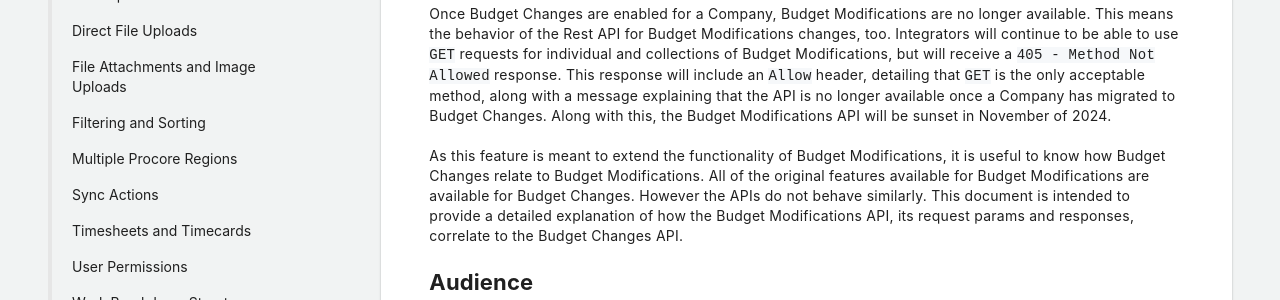
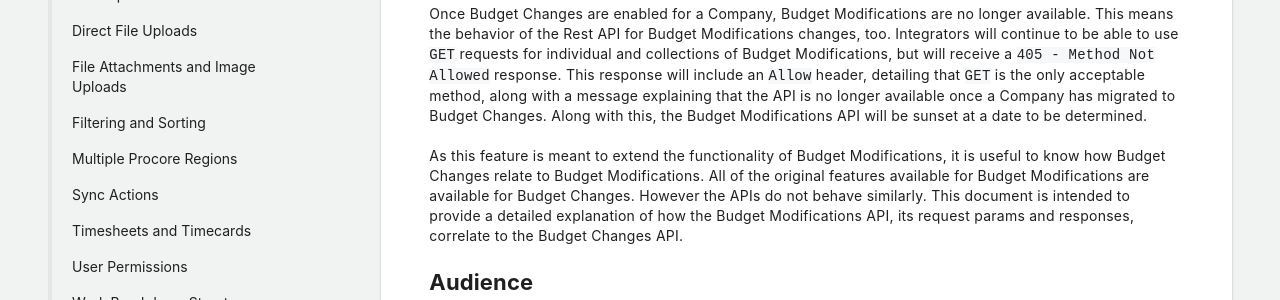
Before and after one commit to procore/documentation, a Jekyll site: the page built from tutorials/tutorial_budget_changes_api.md, in a window 1280 px wide and 900 px high. Shown: the part 483-783 px from the top of the window. Built offline with Jekyll 4.4.1, drawn with Linux system fonts in a browser that asks for light colours; comment, search, counter and statistics services are not loaded.

Commit message:
Removed nov 24 deprecation date, new date tbd (#231)
Co-authored-by: maggiehaun-procore <maggie.haun@procore.com>

```diff
--- a/tutorials/tutorial_budget_changes_api.md
+++ b/tutorials/tutorial_budget_changes_api.md
@@ -11,7 +11,7 @@ Budget Changes are a new feature in Procore Financials that replace the function
 
 Budget Changes represent changes to a Project's Budget that can be workflowed, created from Change Events, connected to existing Change Events, as well as integrated with an ERP system. For more detailed information on usage of the feature through the Procore Web Application, please visit [our support documentation on the Budget Changes feature](https://support.procore.com/product-releases/new-releases/budget-new-budget-changes-feature-for-change-management-in-project-financials).
 
-Once Budget Changes are enabled for a Company, Budget Modifications are no longer available. This means the behavior of the Rest API for Budget Modifications changes, too. Integrators will continue to be able to use `GET` requests for individual and collections of Budget Modifications, but will receive a `405 - Method Not Allowed` response. This response will include an `Allow` header, detailing that `GET` is the only acceptable method, along with a message explaining that the API is no longer available once a Company has migrated to Budget Changes. Along with this, the Budget Modifications API will be sunset in November of 2024.
+Once Budget Changes are enabled for a Company, Budget Modifications are no longer available. This means the behavior of the Rest API for Budget Modifications changes, too. Integrators will continue to be able to use `GET` requests for individual and collections of Budget Modifications, but will receive a `405 - Method Not Allowed` response. This response will include an `Allow` header, detailing that `GET` is the only acceptable method, along with a message explaining that the API is no longer available once a Company has migrated to Budget Changes. Along with this, the Budget Modifications API will be sunset at a date to be determined.
 
 As this feature is meant to extend the functionality of Budget Modifications, it is useful to know how Budget Changes relate to Budget Modifications. All of the original features available for Budget Modifications are available for Budget Changes. However the APIs do not behave similarly. This document is intended to provide a detailed explanation of how the Budget Modifications API, its request params and responses, correlate to the Budget Changes API.
 
```
